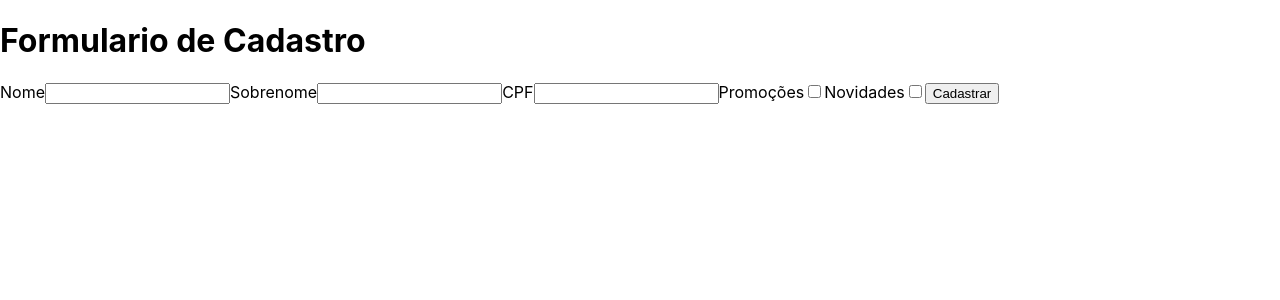
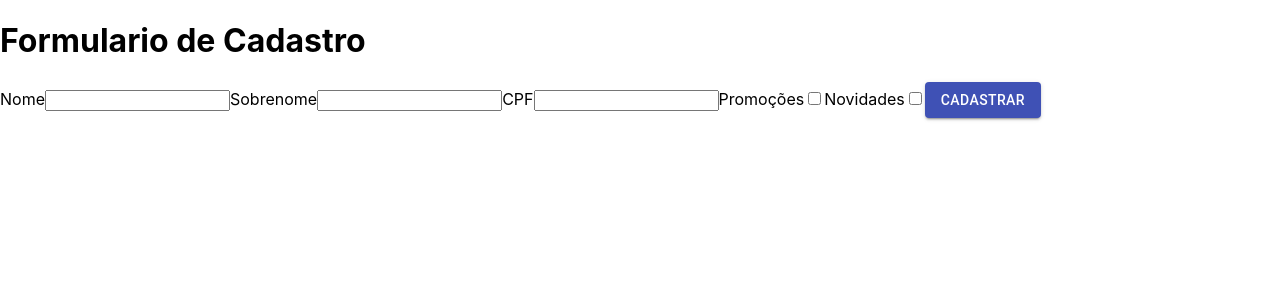
Before and after one commit to Jose-cmd98/reactForms, a React (Create React App) app: page / in a window 1280 px wide. Shown: the top 300 px of the page. Built offline with nearby package versions, Linux system fonts and the light colour scheme.

Commit message:
Button changes

```diff
--- a/src/components/FormularioCadastro/FormularioCadastro.jsx
+++ b/src/components/FormularioCadastro/FormularioCadastro.jsx
@@ -1,4 +1,6 @@
 import React from 'react';
+import Button from '@material-ui/core/Button';
+
 
 function FormularioCadastro(){
     return(
@@ -18,7 +20,9 @@
             <label htmlFor="">Novidades</label>
             <input type="checkbox" />
 
-            <button type="submit">Cadastrar</button>
+            <Button variant="contained" color="primary">
+                Cadastrar
+            </Button>
             </form>
     )
 }
```
